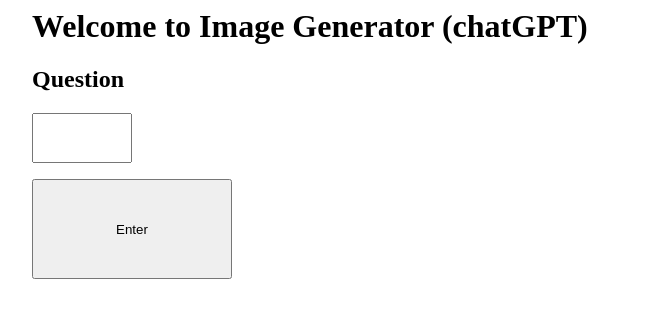
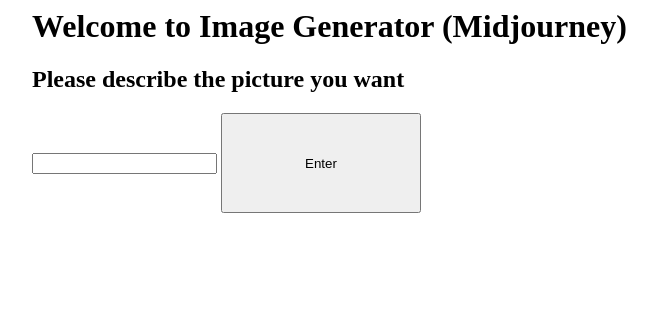
Before and after one commit to wuyanchen6/rpa-19Feb2024, a Flask app: page /image_gpt in a window 1280 px wide. Shown: the top 318 px of the page, without its empty margins (292-949 px from the left). Run offline with Flask 3, Linux system fonts and the light colour scheme.

Commit message:
Update image_gpt.html

```diff
--- a/templates/image_gpt.html
+++ b/templates/image_gpt.html
@@ -6,10 +6,10 @@
 </style>
 
 <div class="container">
-<h1>Welcome to Image Generator (chatGPT)</h1>
-<form action="/text_result" method="post">
-        <h2>Question</h2>
-        <input type = "text" name="q" style="width:100px;height:50px">
-        <p><input type = "submit" value="Enter" style="width:200px;height:100px;"></p>
+<h1>Welcome to Image Generator (Midjourney)</h1>
+<form action="/image_result" method="post">
+        <h2>Please describe the picture you want </h2>
+        <input type = "text" name="q">
+        <input type = "submit" value="Enter" style="width:200px;height:100px;">
 </form>
 </div>
```
